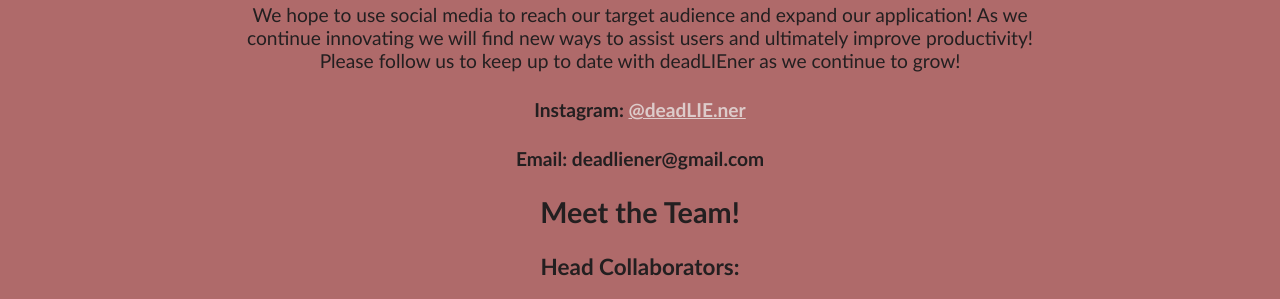
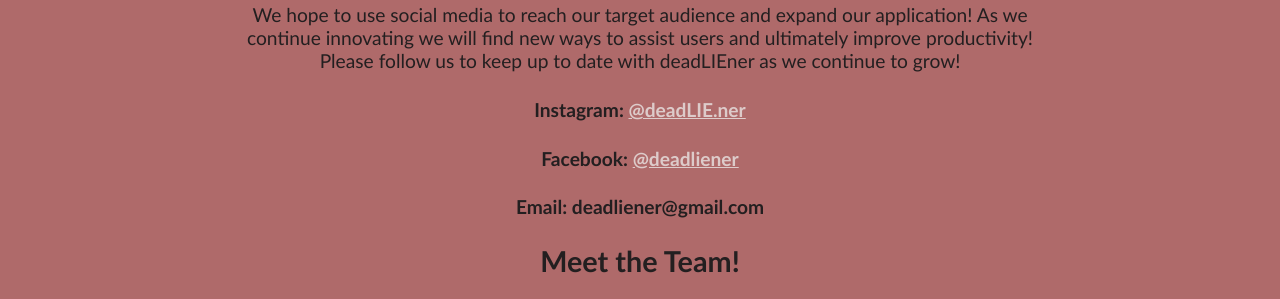
Before and after one commit to mebrown44/DeadLIEners, a plain HTML site: page aboutUs.html in a window 1280 px wide. Shown: the part 870-1169 px from the top of the page. Drawn offline with Linux system fonts and the light colour scheme.

Commit message:
adding facebook

```diff
--- a/aboutUs.html
+++ b/aboutUs.html
@@ -134,7 +134,7 @@
             Please follow us to keep up to date with deadLIEner as we continue to grow!</p>
 
             <h4>Instagram: <a href="https://www.instagram.com/deadlie.ner/" style="color: #DDCBCA">@deadLIE.ner</a></h4>
-            <!--<h4>Facebook: <a href="https://www.facebook.com/profile.php?id=61566430895180&sk=about">@The Only Cans</a></h4> -->
+            <h4>Facebook: <a href="https://www.facebook.com/profile.php?id=61572572587540" style="color: #DDCBCA" >@deadliener</a></h4>
             <h4>Email: deadliener@gmail.com</a></h4>
             <!--<h4>Twitter: <a href="https://x.com/TheOnlyCanss">@TheOnlyCanss</a></h4> -->
             <!--<h4>Tiktok: <a href="https://www.tiktok.com/@the.only.cans?_t=8q7VeaXK3Zr&_r=1">@the.only.cans</a></h4> -->
```
